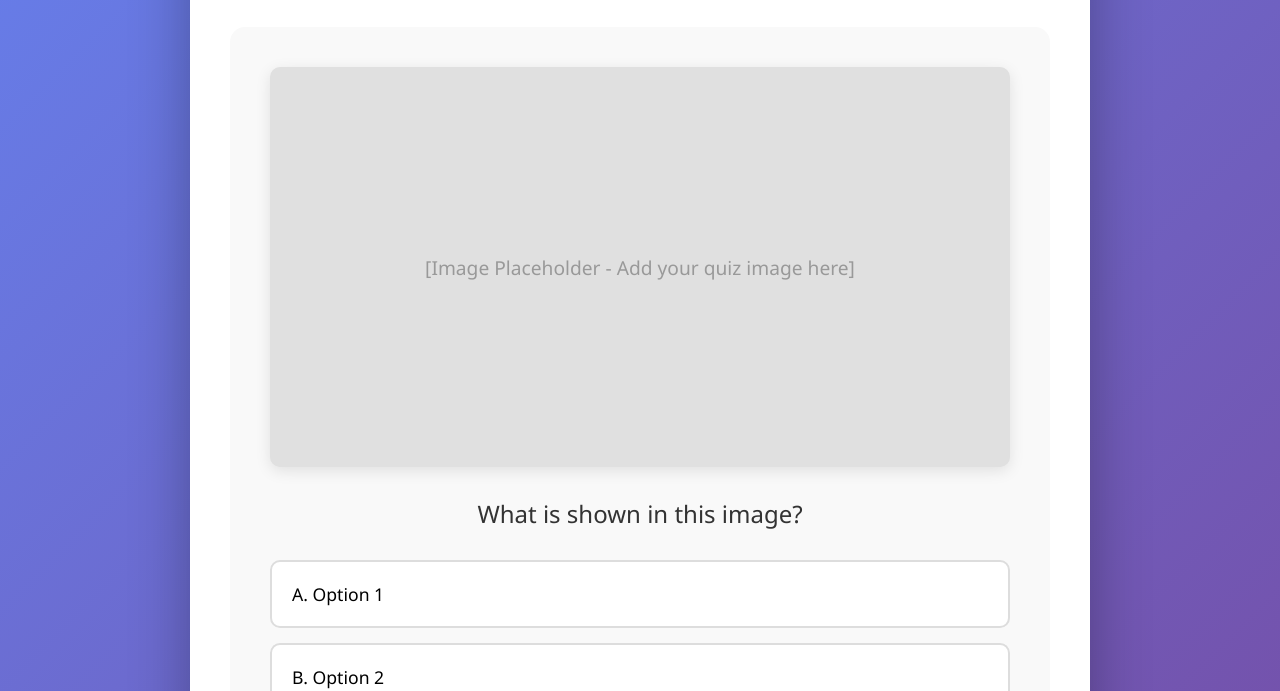
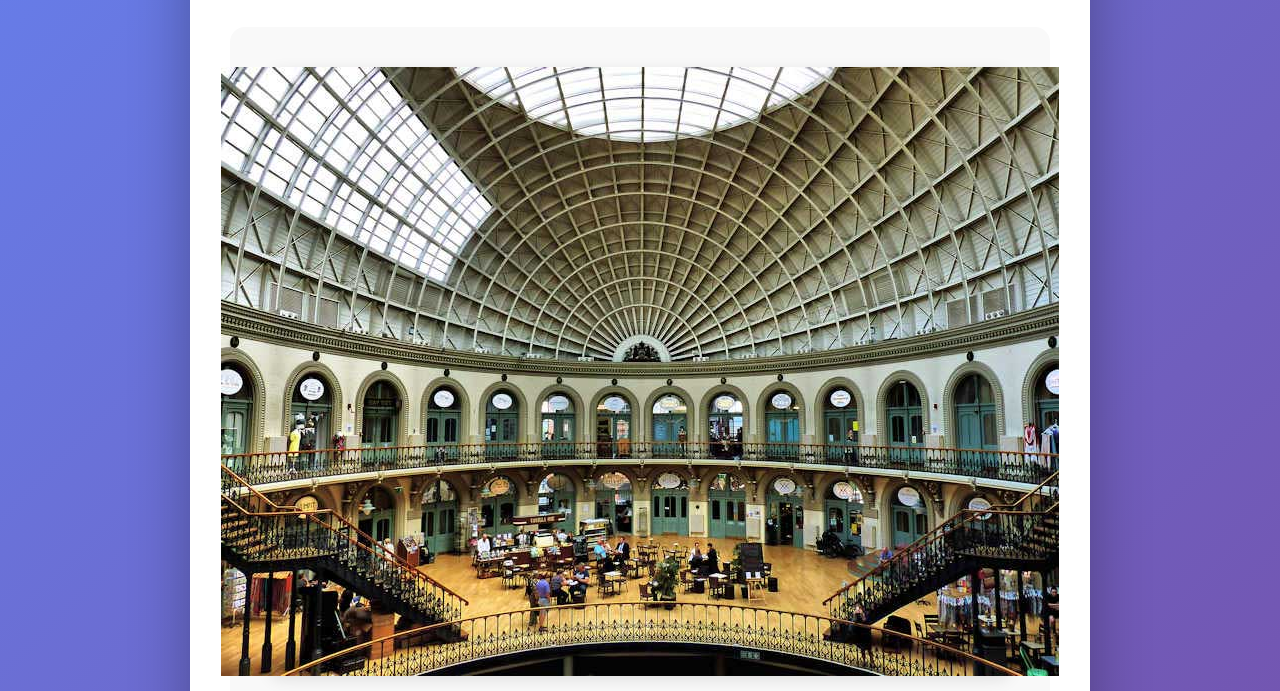
Before and after one commit to orcwarlord/quiz, a plain HTML site: page quiz3.html in a window 1280 px wide. Shown: the part 118-809 px from the top of the page. Drawn offline with Linux system fonts and the light colour scheme.

Commit message:
Replace image placeholder with actual image 3

```diff
--- a/quiz3.html
+++ b/quiz3.html
@@ -15,7 +15,7 @@
         <div class="quiz-content">
             <div class="quiz-image-container">
                 <div class="quiz-image-placeholder">
-                    [Image Placeholder - Add your quiz image here]
+                    <img src="image3.png">
                 </div>
             </div>
 
```
